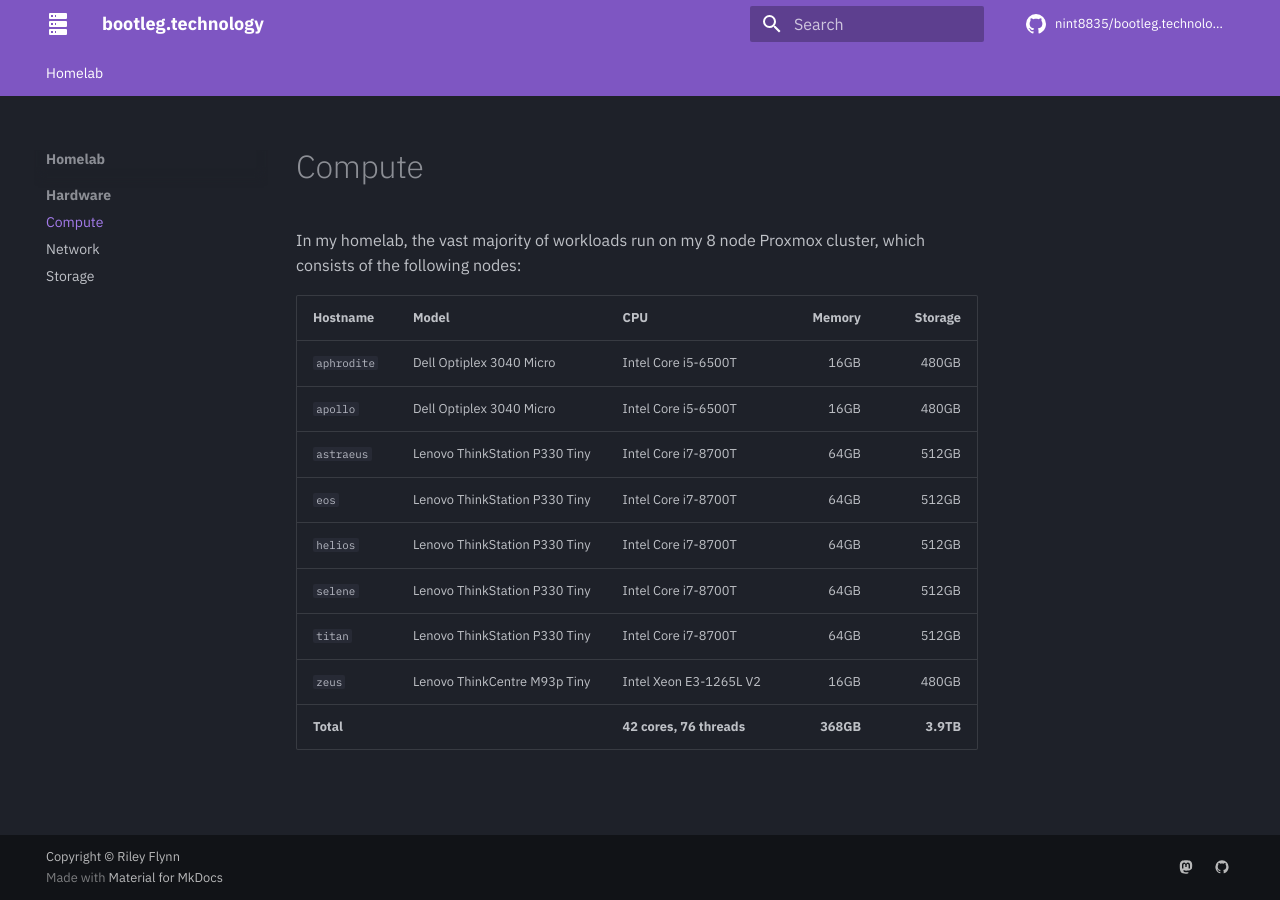
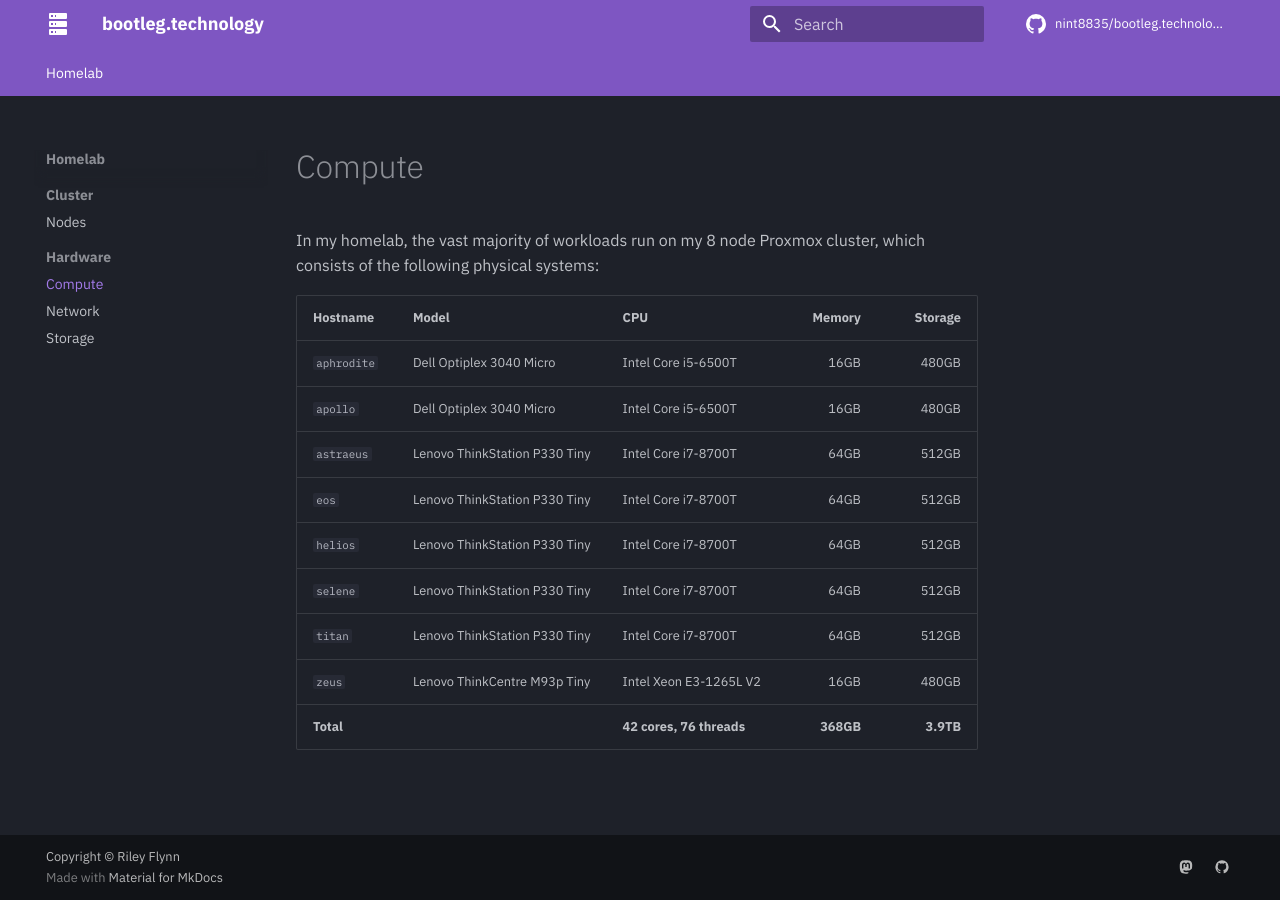
Before and after one commit to nint8835/bootleg.technology, an MkDocs documentation site: the page built from docs/homelab/hardware/compute.md, in a window 1280 px wide. Built offline with MkDocs 1.6.1 and Material for MkDocs 9.7.7, drawn with Linux system fonts in a browser that asks for light colours; plug-ins that fetch from the network failed and are left out; comment, search, counter and statistics services are not loaded.

Commit message:
Document nodes

```diff
--- a/docs/homelab/hardware/compute.md
+++ b/docs/homelab/hardware/compute.md
@@ -3,9 +3,9 @@
 description: Details of the compute hardware I use in my homelab.
 ---
 
-In my homelab, the vast majority of workloads run on my 8 node Proxmox cluster, which consists of the following nodes:
+In my homelab, the vast majority of workloads run on my 8 node Proxmox cluster, which consists of the following physical systems:
 
-| Hostname    | Model                         | CPU                      | Memory    | Storage   |
+| Hostname    | Model                         | CPU                      |    Memory |   Storage |
 | ----------- | ----------------------------- | ------------------------ | --------: | --------: |
 | `aphrodite` | Dell Optiplex 3040 Micro      | Intel Core i5-6500T      |      16GB |     480GB |
 | `apollo`    | Dell Optiplex 3040 Micro      | Intel Core i5-6500T      |      16GB |     480GB |
```
Also changed, not shown: docs/homelab/cluster/nodes.md (added, +20 -0 lines).
